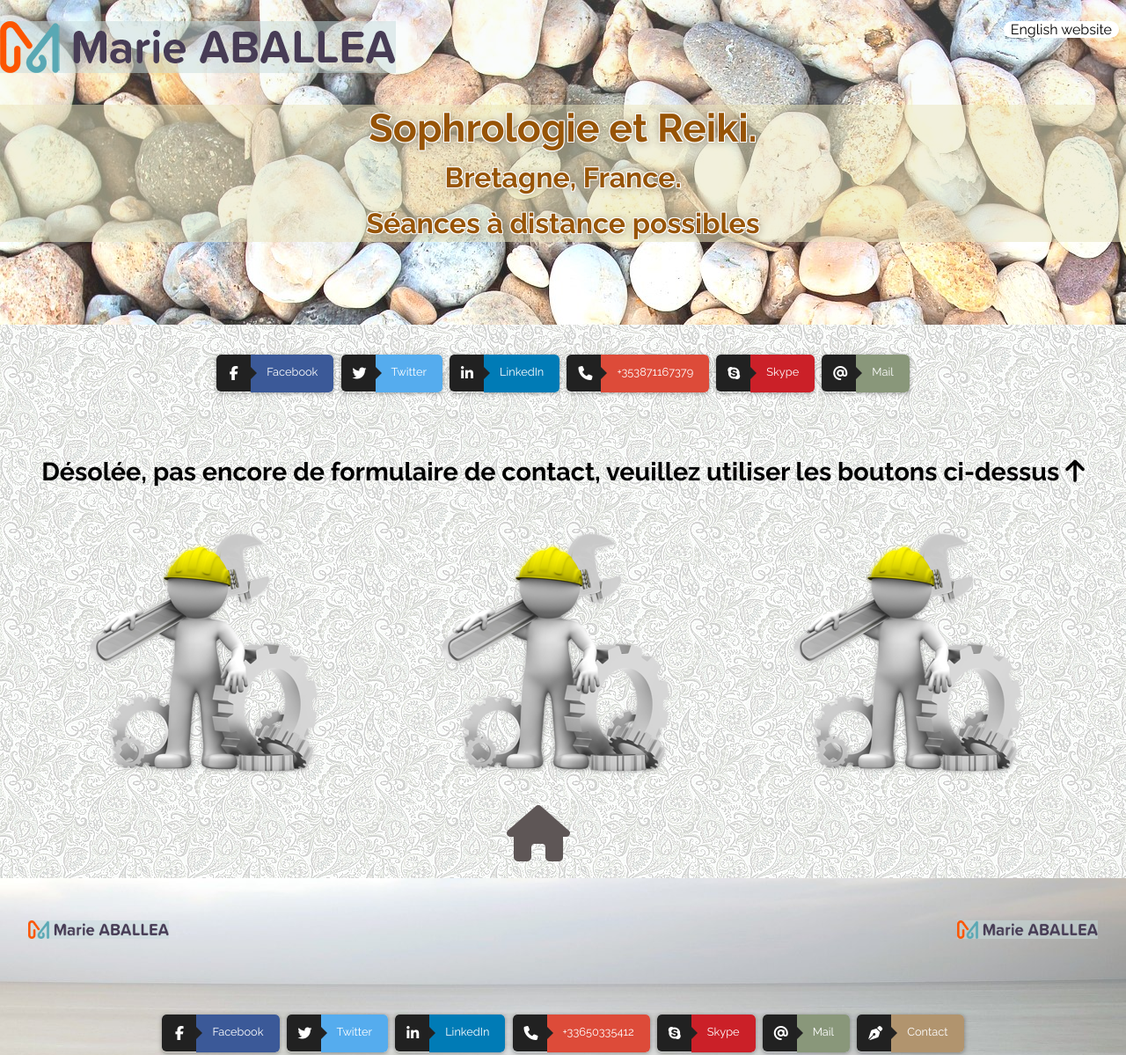
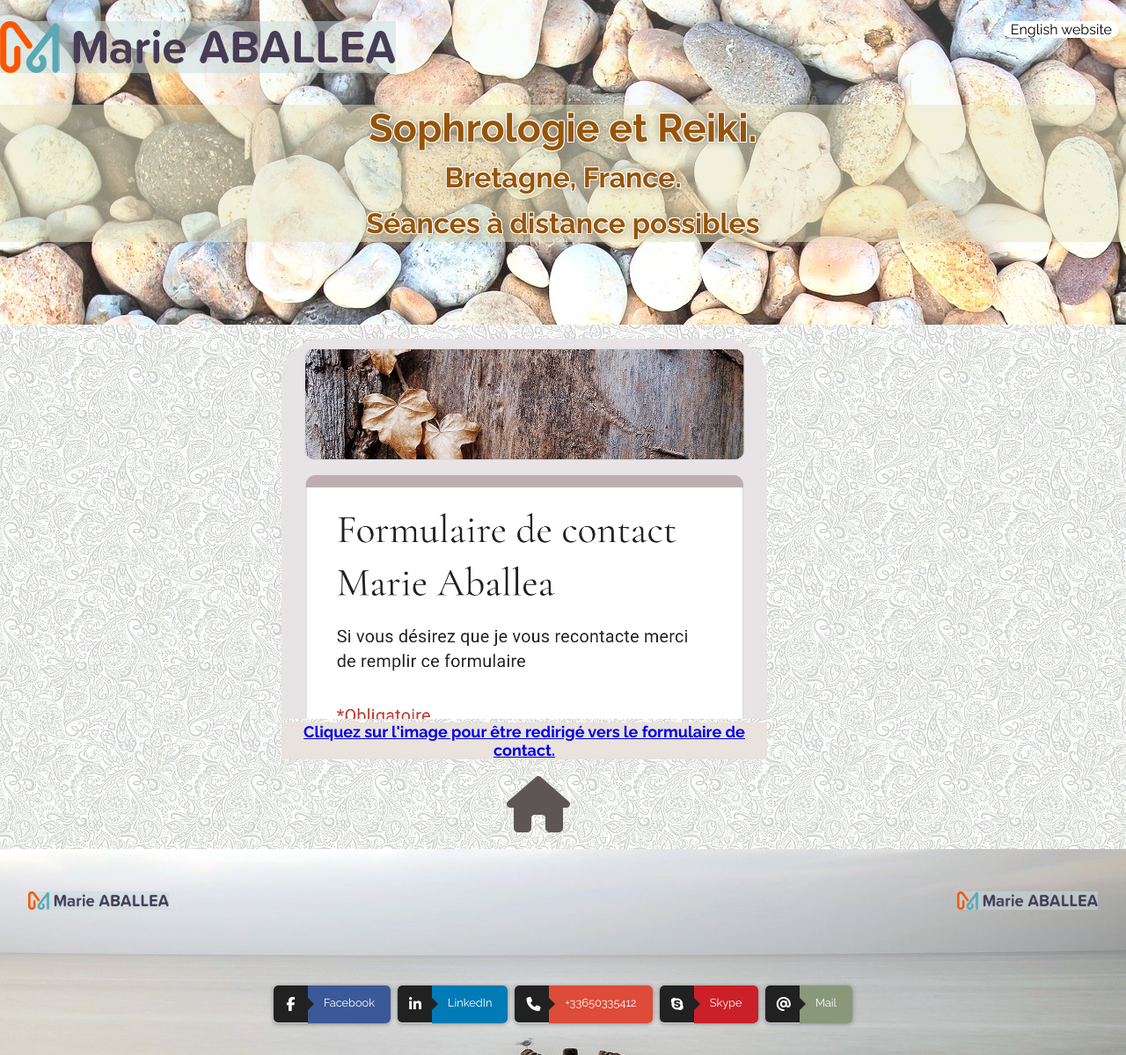
Before and after one commit to LazezBZH/Site-Marie, a plain HTML site: page fr/contact-sophrologie-reiki-marie-aballea-france.html in a window 1280 px wide. Shown: the top 1199 px of the page at 88% size. Drawn offline with Linux system fonts and the light colour scheme.

Commit message:
V22 contact form

```diff
--- a/fr/contact-sophrologie-reiki-marie-aballea-france.html
+++ b/fr/contact-sophrologie-reiki-marie-aballea-france.html
@@ -40,16 +40,10 @@
     </header>
     <main>
     <section class="contact">
-      <div id="social-platforms">
-<a class="btn btn-icon btn-facebook" target="_blank" href="https://www.facebook.com/sophrosaintmalo"><i class="fa fa-facebook"></i><span>Facebook</span></a>
-<a class="btn btn-icon btn-twitter" target="_blank" href="https://twitter.com/sophrologie22"><i class="fa fa-twitter"></i><span>Twitter</span></a>
-<a class="btn btn-icon btn-linkedin"  target="_blank" href="https://www.linkedin.com/in/sophrologie-dinan/"><i class="fa fa-linkedin"></i><span>LinkedIn</span></a>
-<a class="btn btn-icon btn-phone" href="tel:+353871167379"><i class="fas fa-phone"></i><span>+353871167379</span></a>
-<a class="btn btn-icon btn-skype" target="_blank" href="https://join.skype.com/invite/jNJmgl1Td9Dy"><i class="fab fa-skype"></i><span>Skype</span></a>
-<a class="btn btn-icon btn-mail" target="_blank" href="mailto:maballea148@gmail.com"><i class="fas fa-at"></i><span>Mail</span></a>
-</div>
-<h4 id="sorry">Désolée, pas encore de formulaire de contact, veuillez utiliser les boutons ci-dessus <i class="fas fa-arrow-up"></i></h4>
-<p><img class="maintenance" src="/images/service-maintenance.png" alt=""><img class="maintenance" src="/images/service-maintenance.png" alt=""><img class="maintenance" src="/images/service-maintenance.png" alt=""></p>
+      <a href="https://forms.gle/uNt3CuQX9QPtZv318"><figure >
+  <img class="form" src="/images/formfr.jpg" alt="">
+  <figcaption >Cliquez sur l'image pour être redirigé vers le formulaire de contact.</figcaption>
+</figure></a>
     </section>
 
 
@@ -68,12 +62,10 @@
 </div>
  <div id="social-platforms">
 <a class="btn btn-icon btn-facebook" target="_blank" href="https://www.facebook.com/sophrosaintmalo"><i class="fa fa-facebook"></i><span>Facebook</span></a>
-<a class="btn btn-icon btn-twitter" target="_blank" href="https://twitter.com/sophrologie22"><i class="fa fa-twitter"></i><span>Twitter</span></a>
 <a class="btn btn-icon btn-linkedin"  target="_blank" href="https://www.linkedin.com/in/sophrologie-dinan/"><i class="fa fa-linkedin"></i><span>LinkedIn</span></a>
 <a class="btn btn-icon btn-phone" href="tel:+33650335412"><i class="fas fa-phone"></i><span>+33650335412</span></a>
 <a class="btn btn-icon btn-skype" target="_blank" href="https://join.skype.com/invite/jNJmgl1Td9Dy"><i class="fab fa-skype"></i><span>Skype</span></a>
 <a class="btn btn-icon btn-mail" target="_blank" href="mailto:maballea148@gmail.com"><i class="fas fa-at"></i><span>Mail</span></a>
-<a class="btn btn-icon btn-contact" target="_blank" href="contact-sophrologie-reiki-marie-aballea-france.html"><i class="fas fa-pen-nib"></i><span>Contact</span></a>
 </div>
   </footer>
   </div>
--- a/style/style.css
+++ b/style/style.css
@@ -680,3 +680,24 @@ footer {
 .choix-langue a {
   text-decoration: none;
 }
+
+.form {
+  width: 60%;
+  height: 27rem;
+  object-fit: cover;
+  object-position: top;
+  border-radius: 3rem 3rem 0 0;
+}
+
+.contact figcaption {
+  font-size: large;
+  font-weight: bolder;
+  background-color: rgb(233, 226, 221);
+  width: 60%;
+  text-align: center;
+}
+.contact figure {
+  margin-left: 25%;
+  padding: auto;
+  border-radius: 3rem;
+}
--- a/style/stylemedium.css
+++ b/style/stylemedium.css
@@ -135,3 +135,12 @@ li {
   -o-object-fit: cover;
   object-fit: cover;
 }
+
+.form {
+  width: 80%;
+  height: 20rem;
+}
+
+.contact figcaption {
+  width: 80%;
+}
--- a/style/stylesmall.css
+++ b/style/stylesmall.css
@@ -189,3 +189,15 @@ footer {
   -ms-flex-order: 3;
   order: 3;
 }
+
+.form {
+  width: 100%;
+  height: 17rem;
+}
+
+.contact figcaption {
+  width: 100%;
+}
+.contact figure {
+  margin: 1rem 0 0 0;
+}
```
Also changed, not shown: en/aboutme-sophrology-reiki-marie-aballea-eire.html (+0 -1 lines), en/contact-sophrology-reiki-marie-aballea.html (+6 -12 lines), en/reiki-marie-aballea-eire-crossmolina.html (+0 -1 lines), en/sophrology-marie-aballea-eire-crossmolina.html (+0 -1 lines), en/welcome-sophrology-reiki-marie-aballea-eire.html (+0 -1 lines), fr/accueil-sophrologie-reiki-marie-aballea-france.html (+0 -1 lines), fr/parcours-sophrologie-reiki-marie-aballea-france.html (+0 -1 lines), fr/reiki-marie-aballea-france.html (+0 -1 lines), fr/sophrologie-marie-aballea-france.html (+0 -1 lines), index.html (+2 -2 lines), images/formen.jpg (added), images/formfr.jpg (added).
